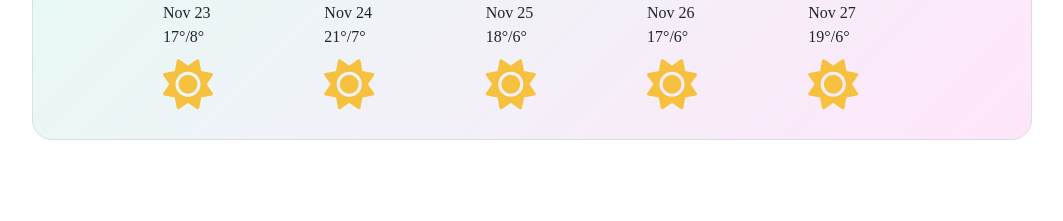
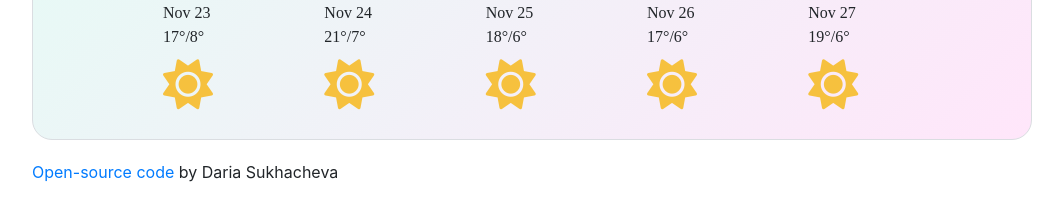
Before and after one commit to maJestic17/my-weather-project, a plain HTML site: page Index.html in a window 1280 px wide. Shown: the part 269-490 px from the top of the page, without its empty margins (73-1136 px from the left). Drawn offline with nearby package versions, Linux system fonts and the light colour scheme; no server answers; a web font is replaced by a local one.

Commit message:
Added footer with a link

```diff
--- a/Index.html
+++ b/Index.html
@@ -103,6 +103,11 @@ class="form-control btn btn-warning shadow"
 </div>
 </div>
 </div>
+<p class="footer">
+    <a href="https://github.com/maJestic17/my-weather-project" style="color:hsla(blue)" ;>
+        Open-source code
+    </a> by Daria Sukhacheva
+</p>
 <script src="src/index.js"></script>
 </body>
 </html>
--- a/src/styles.css
+++ b/src/styles.css
@@ -45,3 +45,7 @@ ul {
   margin-top: 60px;
   width: 400px;
 }
+.footer {
+  position: relative;
+  left: 20px;
+}
```
